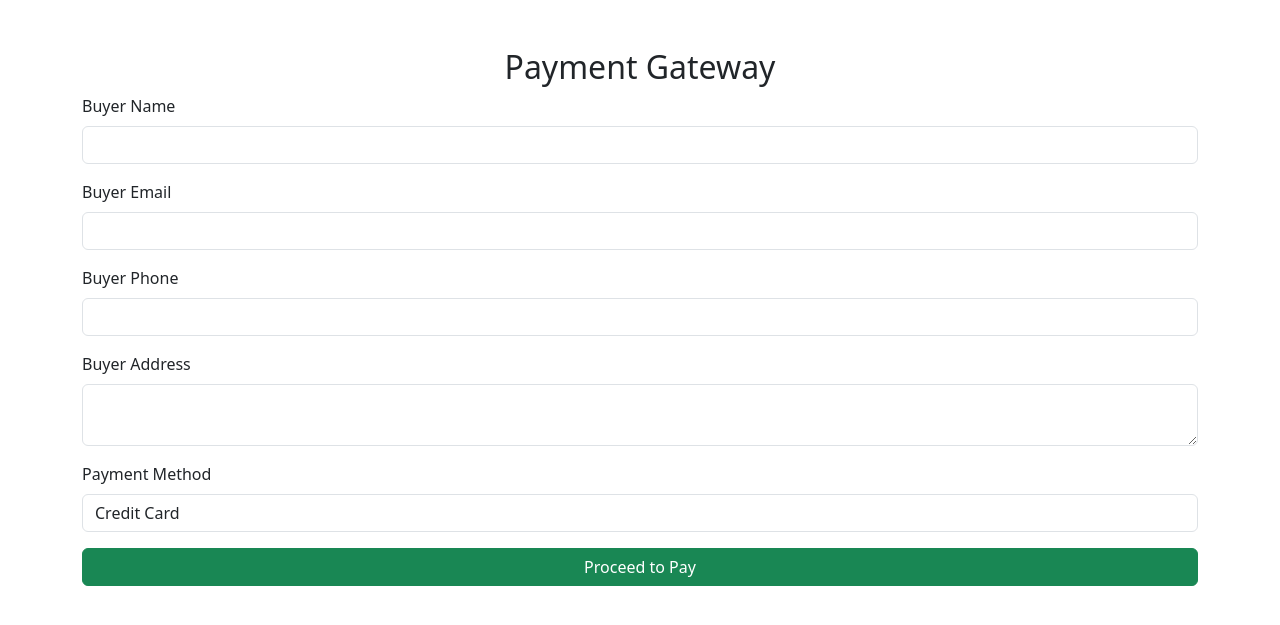
After one commit to ishananjana/Lost-And-Found, a PHP site: page /payment_details.php in a window 1280 px wide. The commit adds this page. Shown: the top 625 px of the page. Run offline with PHP 8.4, Linux system fonts and the light colour scheme.

Commit message:
create and update payment page

```diff
--- a/pages/gifts.php
+++ b/pages/gifts.php
@@ -81,6 +81,7 @@
 
                 for($i=0;$i<$numrecord;$i++){
                     $data = mysqli_fetch_assoc($result);
+                    $id = $data['id'];
                     $title = $data['item_name'];
                     $desc = $data['item_desc'];
                     $location = $data['item_location'];
@@ -93,7 +94,7 @@
                                 <div class="card-body">
                                     <h5 class="card-title">'.$title.'</h5>
                                     <p class="card-text">'.$desc.'</p>
-                                    <a href="#" class="btn btn-dark w-100">Buy Now</a>
+                                    <a href="payment_details.php" class="btn btn-dark w-100">Buy Now</a>
                                 </div>
                             </div>
                         </div>
--- /dev/null
+++ b/pages/payment_details.php
@@ -0,0 +1,66 @@
+<?php
+require_once 'dbconfig.php';
+
+if ($_SERVER["REQUEST_METHOD"] == "POST") {
+    $buyer_name = mysqli_real_escape_string($conn, $_POST['buyer_name']);
+    $buyer_email = mysqli_real_escape_string($conn, $_POST['buyer_email']);
+    $buyer_phone = mysqli_real_escape_string($conn, $_POST['buyer_phone']);
+    $buyer_address = mysqli_real_escape_string($conn, $_POST['buyer_address']);
+    $payment_method = mysqli_real_escape_string($conn, $_POST['payment_method']);
+    $status = "Pending"; // Default status before payment confirmation
+
+    $sql = "INSERT INTO payments (buyer_name, buyer_email, buyer_phone, buyer_address, payment_method, status)
+            VALUES ('$buyer_name', '$buyer_email', '$buyer_phone', '$buyer_address', '$payment_method', '$status')";
+
+    if (mysqli_query($conn, $sql)) {
+        $payment_id = mysqli_insert_id($conn);
+        header("Location: payment_success.php?payment_id=$payment_id");
+        exit();
+    } else {
+        echo "Error: " . mysqli_error($conn);
+    }
+}
+?>
+
+<!DOCTYPE html>
+<html lang="en">
+<head>
+    <meta charset="UTF-8">
+    <meta name="viewport" content="width=device-width, initial-scale=1.0">
+    <title>Payment Gateway</title>
+    <link href="https://cdn.jsdelivr.net/npm/bootstrap@5.3.3/dist/css/bootstrap.min.css" rel="stylesheet">
+</head>
+<body>
+    <div class="container my-5">
+        <h2 class="text-center">Payment Gateway</h2>
+        <form method="post">
+            <div class="mb-3">
+                <label class="form-label">Buyer Name</label>
+                <input type="text" class="form-control" name="buyer_name" required>
+            </div>
+            <div class="mb-3">
+                <label class="form-label">Buyer Email</label>
+                <input type="email" class="form-control" name="buyer_email" required>
+            </div>
+            <div class="mb-3">
+                <label class="form-label">Buyer Phone</label>
+                <input type="text" class="form-control" name="buyer_phone" required>
+            </div>
+            <div class="mb-3">
+                <label class="form-label">Buyer Address</label>
+                <textarea class="form-control" name="buyer_address" required></textarea>
+            </div>
+            <div class="mb-3">
+                <label class="form-label">Payment Method</label>
+                <select class="form-control" name="payment_method" required>
+                    <option value="Credit Card">Credit Card</option>
+                    <option value="PayPal">PayPal</option>
+                    <option value="Google Pay">Google Pay</option>
+                    <option value="Bank Transfer">Bank Transfer</option>
+                </select>
+            </div>
+            <button type="submit" class="btn btn-success w-100">Proceed to Pay</button>
+        </form>
+    </div>
+</body>
+</html>
```
